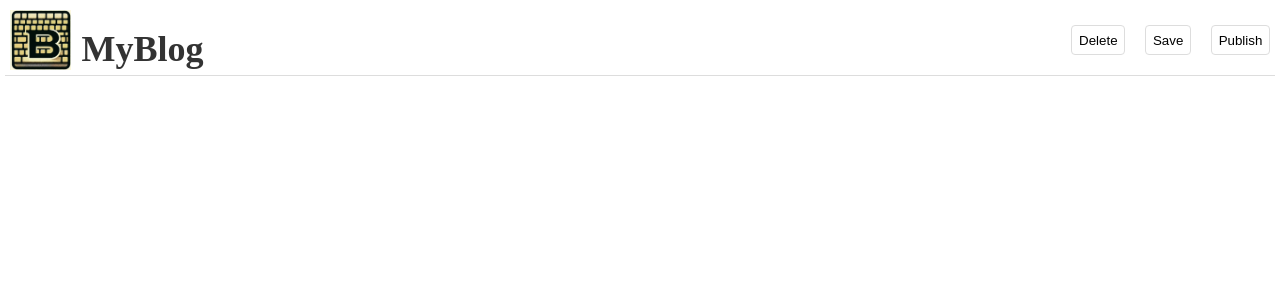
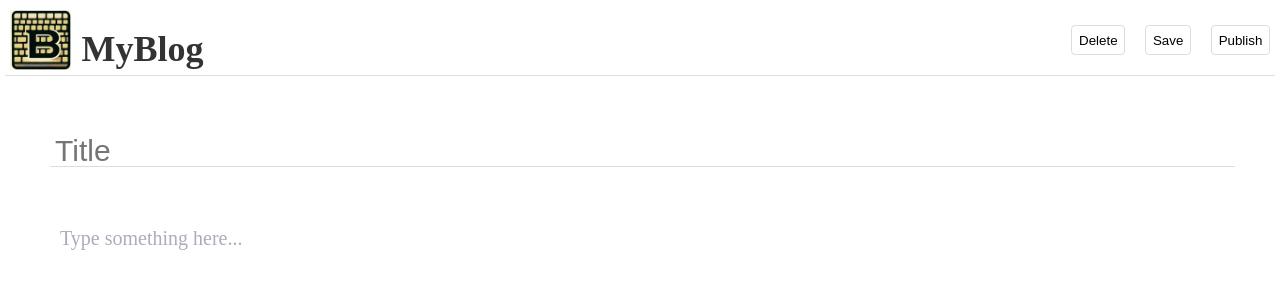
Before and after one commit to dopenchills/vue-blog, a Vue app: page / in a window 1280 px wide. Shown: the top 300 px of the page. Built offline with nearby package versions, Linux system fonts and the light colour scheme.

Commit message:
💄 add styles to WriteBlogPage

```diff
--- a/src/assets/style/variables.scss
+++ b/src/assets/style/variables.scss
@@ -1,5 +1,9 @@
 $text-color: #333;
 $border-color: #ddd;
 $background-color: #f5f5f5;
+$placeholder-color: #aaadbc;
 
 $border-radius: 4px;
+
+$blog-title-font-size: 30px;
+$blog-content-font-size: 20px;
--- a/src/layouts/BaseLayout.vue
+++ b/src/layouts/BaseLayout.vue
@@ -51,6 +51,13 @@ header {
   align-items: center;
   width: auto;
 }
+
+main {
+  margin: 50px;
+  @media (max-width: 768px) {
+    margin: 20px;
+  }
+}
 </style>
 
 <script setup lang="ts"></script>
--- a/src/pages/WriteBlogPage.vue
+++ b/src/pages/WriteBlogPage.vue
@@ -5,8 +5,58 @@
       <vb-button>Save</vb-button>
       <vb-button>Publish</vb-button>
     </template>
+
+    <input class="blog-title" type="text" name="blog-title" placeholder="Title" />
+    <div class="vertical-space"></div>
+    <div
+      class="blog-content"
+      name="blog-content"
+      contenteditable="true"
+      data-placeholder="Type something here..."
+    ></div>
   </base-layout>
 </template>
+
+<style scoped lang="scss">
+@import '@/assets/style/variables.scss';
+
+input[type='text'].blog-title {
+  height: 30px;
+  width: 100%;
+
+  padding: 10px 0 0 5px;
+
+  font-size: $blog-title-font-size;
+  color: $text-color;
+
+  border: none;
+  border-bottom: $border-color 1px solid;
+
+  ::placeholder {
+    color: $placeholder-color;
+  }
+}
+
+.vertical-space {
+  height: 50px;
+}
+
+div.blog-content {
+  width: 100%;
+  min-height: 300px;
+
+  padding: 10px;
+
+  color: $text-color;
+  font-size: $blog-content-font-size;
+}
+
+div[contenteditable='true']:empty:before {
+  content: attr(data-placeholder);
+  color: $placeholder-color;
+  cursor: text;
+}
+</style>
 
 <script setup lang="ts">
 import VbButton from '@/components/buttons/VbButton.vue'
```
